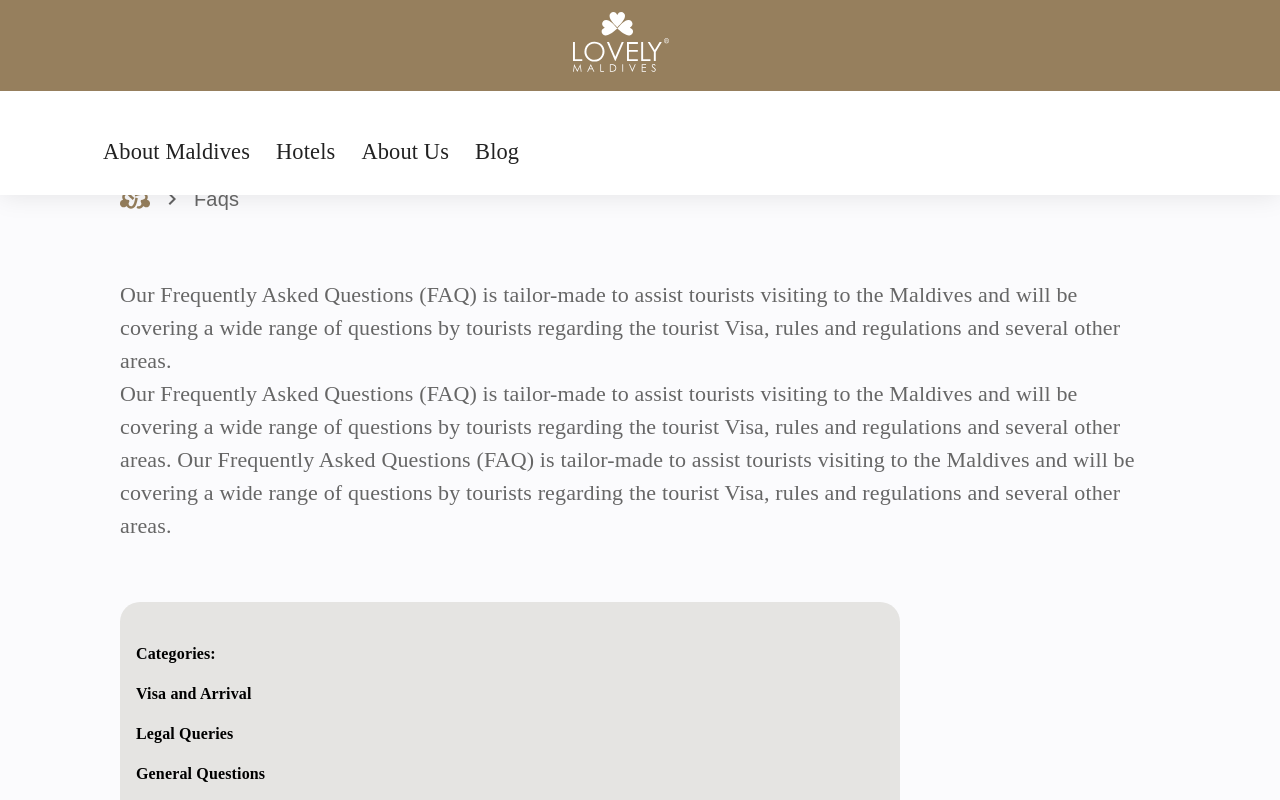
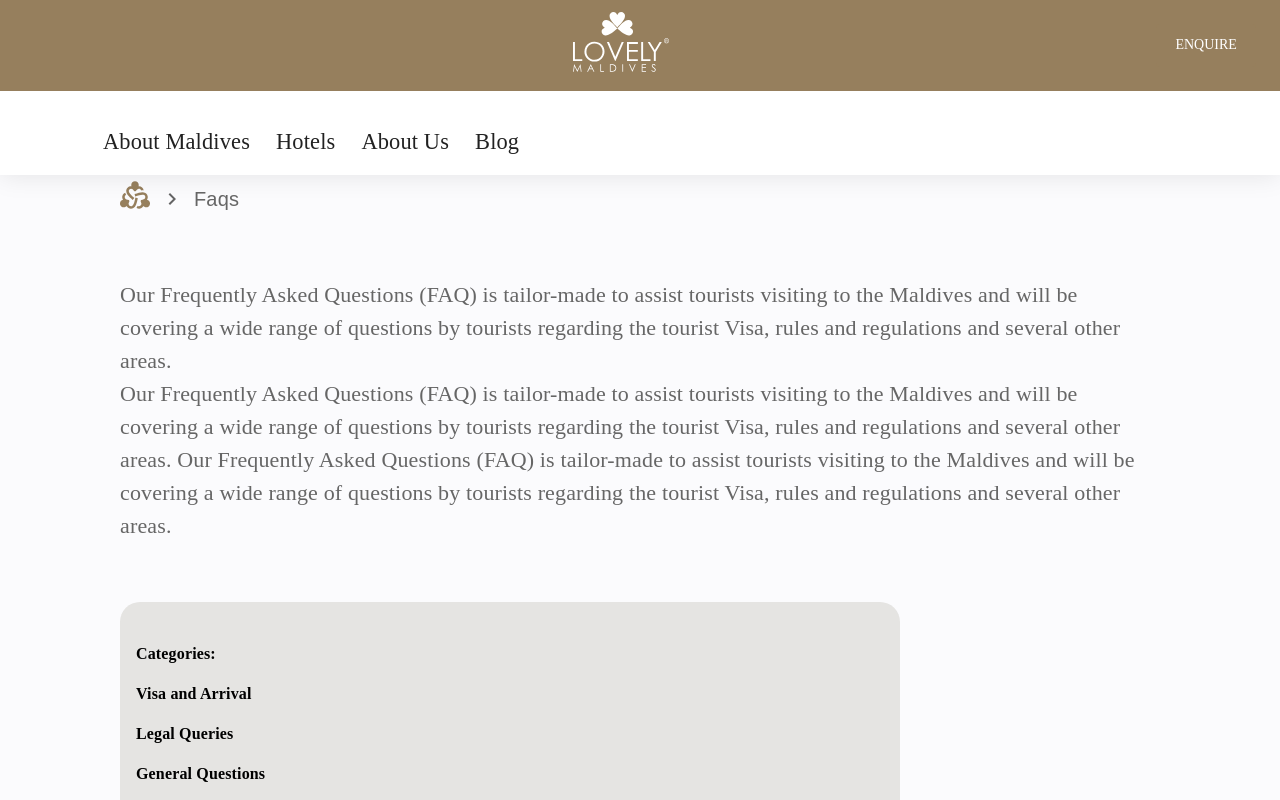
Before and after one commit to MachineIntelligence6/lovely-maldives-ts, a Next.js app: page /faqs in a window 1280 px wide. Shown: the top 800 px of the page. Built offline with nearby package versions, Linux system fonts and the light colour scheme; no server answers.

Commit message:
subnav padding issue

```diff
--- a/src/components/SubNav.tsx
+++ b/src/components/SubNav.tsx
@@ -14,7 +14,7 @@ export default function SubNav({ menuItems }: any) {
         position: 'fixed',
         top: { xs: '0', md: '90px' },
         boxShadow: '0 0 25px rgb(0 0 0 / 10%)',
-        py: '20px',
+        py: '10px',
         width: '100%',
         px: '100px',
         zIndex: 999,
```
